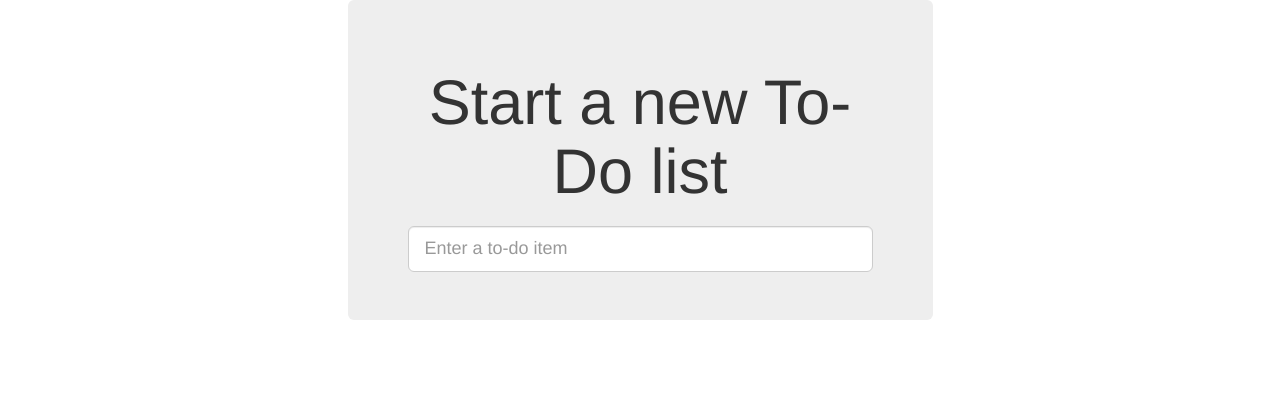
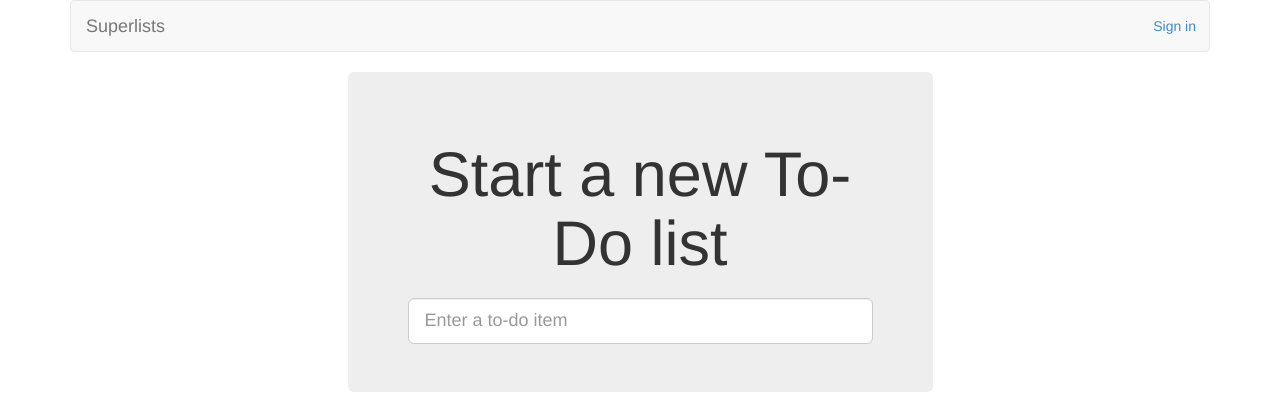
Before and after one commit to Murrx/superlists, a Django app: page / in a window 1280 px wide. Shown: the top 420 px of the page. Run offline with Django 3.2, Linux system fonts and the light colour scheme; parts of the project's set-up code (start-up, migrations or seed data) failed here and were passed over; some libraries are stand-ins or nearby versions.

Commit message:
added login button to base.html

```diff
--- a/functional_tests/test_login.py
+++ b/functional_tests/test_login.py
@@ -9,7 +9,7 @@ class LoginTest(FunctionalTest):
         # Edith goes to the awesome superlists site
         # and notices a "Sign in" link for the first time.
         self.browser.get(self.server_url)
-        self.browser.find_element_by_id('login').click()
+        self.browser.find_element_by_id('id_login').click()
 
         # A Persona login box appears
         self.switch_to_new_window('Mozilla Persona')
@@ -25,7 +25,7 @@ class LoginTest(FunctionalTest):
         self.switch_to_new_window('To-Do')
 
         # She can see that she is logged in
-        self.wait_for_element_with_id('logout')
+        self.wait_for_element_with_id('id_logout')
         navbar = self.browser.find_element_by_css_selector('.navbar')
         self.assertIn('edith@mockmyid.com', navbar.text)
 
--- a/lists/templates/base.html
+++ b/lists/templates/base.html
@@ -9,6 +9,12 @@
     </head>
     <body>
     <div class="container">
+
+        <nav class="navbar navbar-default" role="navigation">
+            <a class="navbar-brand" href="/">Superlists</a>
+            <a class="btn navbar-btn navbar-right" id="id_login" href="#">Sign in</a>
+        </nav>
+
 
         <div class="row">
             <div class="col-md-6 col-md-offset-3 jumbotron">
```
